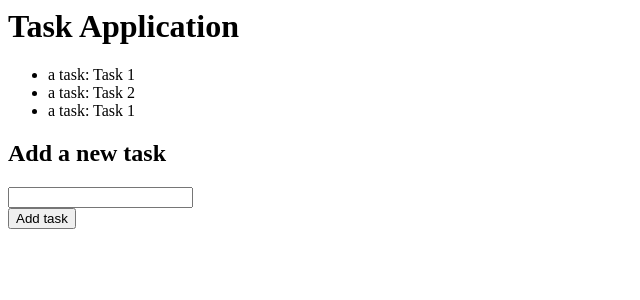
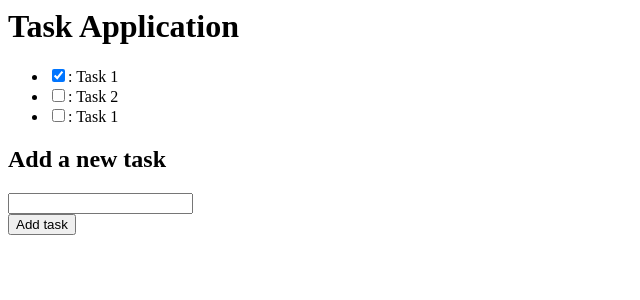
Before and after one commit to TorgeirBotten/pg6301-oppgave-04, a React (Vite) app: page / in a window 1280 px wide. Shown: the top 300 px of the page, without its empty margins (0-640 px from the left). Built offline with nearby package versions, Linux system fonts and the light colour scheme.

Commit message:
check items as done

```diff
--- a/src/Application.jsx
+++ b/src/Application.jsx
@@ -2,9 +2,9 @@ import { useState } from "react";
 
 export default function Application() {
   const [tasks, setTasks] = useState([
-    { description: "Task 1" },
-    { description: "Task 2" },
-    { description: "Task 1" },
+    { description: "Task 1", completed: true },
+    { description: "Task 2", completed: false },
+    { description: "Task 1", completed: false },
   ]);
   const [description, setDescription] = useState("");
 
@@ -13,12 +13,23 @@ export default function Application() {
     setTasks((old) => [{ description }, ...old]);
   }
 
+  function handleCompletedChanged(task, completed) {
+    setTasks((old) => old.map((o) => (o === task ? { ...o, completed } : o)));
+  }
+
   return (
     <>
       <h1>Task Application</h1>
       <ul>
         {tasks.map((t) => (
-          <li>a task: {t.description}</li>
+          <li>
+            <input
+              type="checkbox"
+              checked={t.completed}
+              onChange={(e) => handleCompletedChanged(t, e.target.checked)}
+            />
+            : {t.description}
+          </li>
         ))}
       </ul>
       <h2>Add a new task</h2>
```
